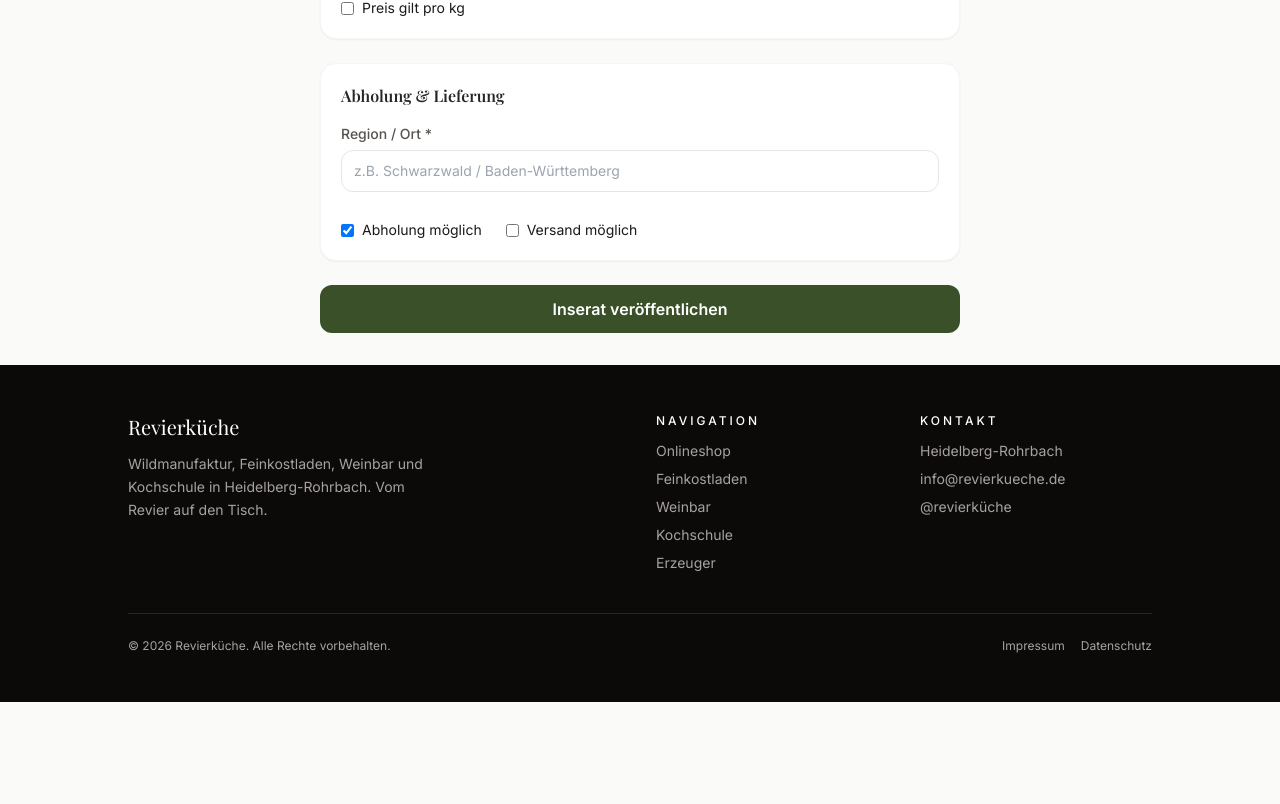
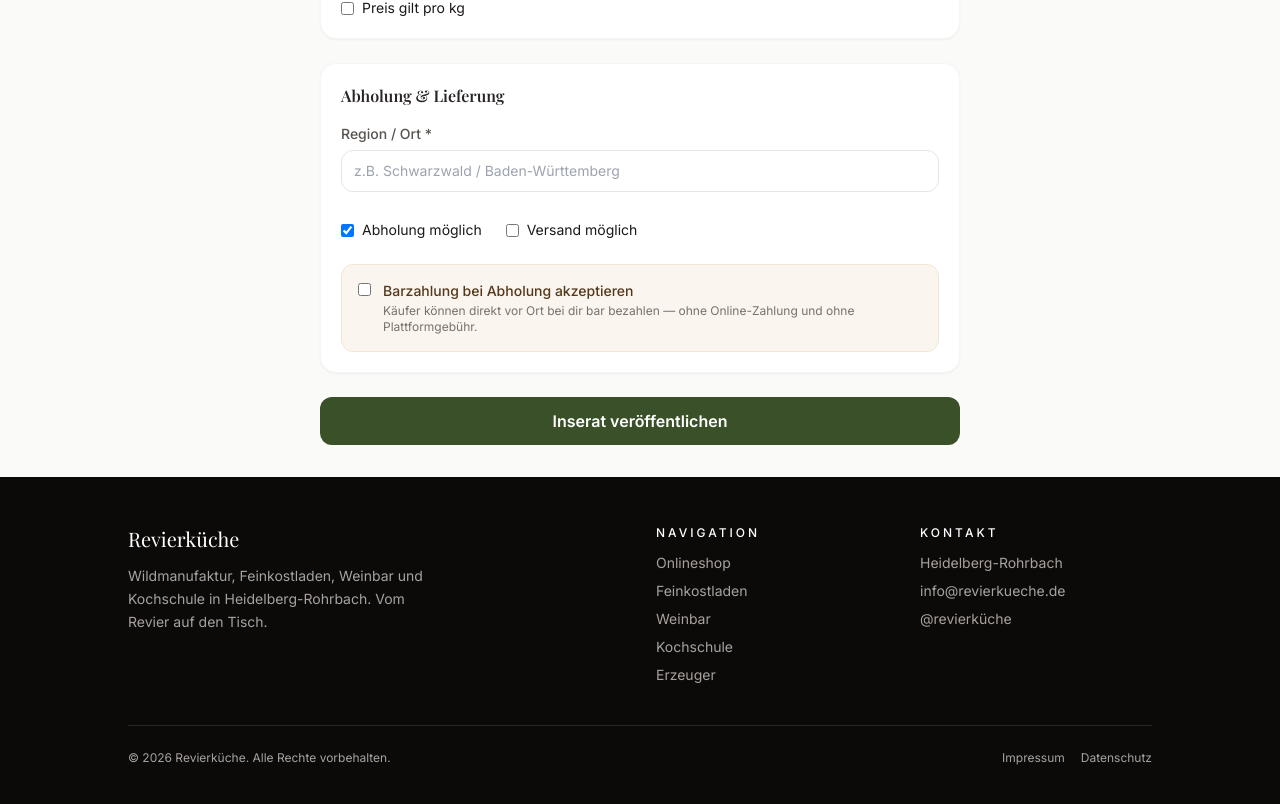
Before and after one commit to Ole-ai-bot/wildbret-marktplatz, a Next.js app: page /inserat/neu in a window 1280 px wide. Shown: the part 1339-2143 px from the top of the page. Before the commit the page ends 2041 px from the top, so only its background shows below. Built offline with nearby package versions, Linux system fonts and the light colour scheme; no server answers; a web font is replaced by a local one.

Commit message:
Marktplatz: Barzahlung bei Abholung als Option für Jäger

```diff
--- a/src/app/inserat/[id]/page.tsx
+++ b/src/app/inserat/[id]/page.tsx
@@ -1,7 +1,7 @@
 import { createClient } from "@/lib/supabase/server";
 import { notFound } from "next/navigation";
 import Image from "next/image";
-import { MapPin, Weight, Crosshair, Package, Calendar } from "lucide-react";
+import { MapPin, Weight, Crosshair, Package, Calendar, Banknote } from "lucide-react";
 import { formatPreis, KATEGORIEN, JAGD_METHODEN } from "@/lib/utils";
 import { format } from "date-fns";
 import { de } from "date-fns/locale";
@@ -113,6 +113,9 @@ export default async function InseratDetailPage({
               label="Eingestellt"
               value={format(new Date(listing.created_at), "dd. MMM yyyy", { locale: de })}
             />
+            {listing.barzahlung && (
+              <InfoRow icon={<Banknote size={15} />} label="Zahlung" value="Bar bei Abholung möglich" />
+            )}
           </div>
 
           {listing.jagd_methode_detail && (
@@ -153,6 +156,17 @@ export default async function InseratDetailPage({
 
           {listing.status === "aktiv" && (
             <div className="flex flex-col gap-3">
+              {listing.barzahlung && (
+                <div className="flex items-start gap-3 bg-earth-50 border border-earth-100 rounded-xl p-4">
+                  <Banknote size={18} className="text-earth-600 flex-shrink-0 mt-0.5" />
+                  <div>
+                    <p className="text-sm font-medium text-earth-800">Barzahlung bei Abholung möglich</p>
+                    <p className="text-xs text-stone-500 mt-0.5">
+                      Du kannst direkt vor Ort bar bezahlen. Stelle dafür einfach eine Anfrage und vereinbare einen Abholtermin.
+                    </p>
+                  </div>
+                </div>
+              )}
               {(listing.seller as any)?.stripe_account_id ? (
                 <>
                   <BuyButton
--- a/src/components/listings/EditListingForm.tsx
+++ b/src/components/listings/EditListingForm.tsx
@@ -29,6 +29,7 @@ export function EditListingForm({ listing }: { listing: Listing }) {
     region: listing.region,
     abholung: listing.abholung,
     versand: listing.versand,
+    barzahlung: listing.barzahlung ?? false,
     status: listing.status,
   });
   const [loading, setLoading] = useState(false);
@@ -140,6 +141,12 @@ export function EditListingForm({ listing }: { listing: Listing }) {
             Preis/kg
           </label>
         </div>
+        {form.abholung && (
+          <label className="flex items-center gap-2 text-sm cursor-pointer bg-earth-50 rounded-xl p-3 border border-earth-100">
+            <input type="checkbox" checked={form.barzahlung} onChange={(e) => set("barzahlung", e.target.checked)} className="rounded" />
+            Barzahlung bei Abholung akzeptieren
+          </label>
+        )}
       </Section>
 
       {error && <p className="text-red-500 text-sm">{error}</p>}
--- a/src/components/listings/NewListingForm.tsx
+++ b/src/components/listings/NewListingForm.tsx
@@ -22,6 +22,7 @@ interface FormData {
   region: string;
   abholung: boolean;
   versand: boolean;
+  barzahlung: boolean;
 }
 
 export function NewListingForm() {
@@ -31,7 +32,7 @@ export function NewListingForm() {
   const [form, setForm] = useState<FormData>({
     title: "", description: "", tier_art: "", kategorie: "",
     jagd_methode: "", jagd_methode_detail: "", gewicht_kg: "",
-    preis: "", preis_pro_kg: false, region: "", abholung: true, versand: false,
+    preis: "", preis_pro_kg: false, region: "", abholung: true, versand: false, barzahlung: false,
   });
   const [images, setImages] = useState<File[]>([]);
   const [previews, setPreviews] = useState<string[]>([]);
@@ -100,6 +101,7 @@ export function NewListingForm() {
         region: form.region,
         abholung: form.abholung,
         versand: form.versand,
+        barzahlung: form.barzahlung,
         images: imageUrls,
         status: "aktiv",
       }).select().single();
@@ -327,6 +329,24 @@ export function NewListingForm() {
             Versand möglich
           </label>
         </div>
+
+        {/* Barzahlung bei Abholung */}
+        {form.abholung && (
+          <label className="flex items-start gap-3 bg-earth-50 rounded-xl p-4 cursor-pointer mt-2 border border-earth-100">
+            <input
+              type="checkbox"
+              checked={form.barzahlung}
+              onChange={(e) => set("barzahlung", e.target.checked)}
+              className="rounded mt-0.5"
+            />
+            <div>
+              <p className="text-sm font-medium text-earth-800">Barzahlung bei Abholung akzeptieren</p>
+              <p className="text-xs text-stone-500 mt-0.5">
+                Käufer können direkt vor Ort bei dir bar bezahlen — ohne Online-Zahlung und ohne Plattformgebühr.
+              </p>
+            </div>
+          </label>
+        )}
       </Section>
 
       {error && (
--- a/src/types/index.ts
+++ b/src/types/index.ts
@@ -49,6 +49,7 @@ export interface Listing {
   region: string;
   abholung: boolean;
   versand: boolean;
+  barzahlung: boolean;
   status: ListingStatus;
   images: string[];
   created_at: string;
```
Also changed, not shown: 1 other file (tests, documents, lock files or other folders).
